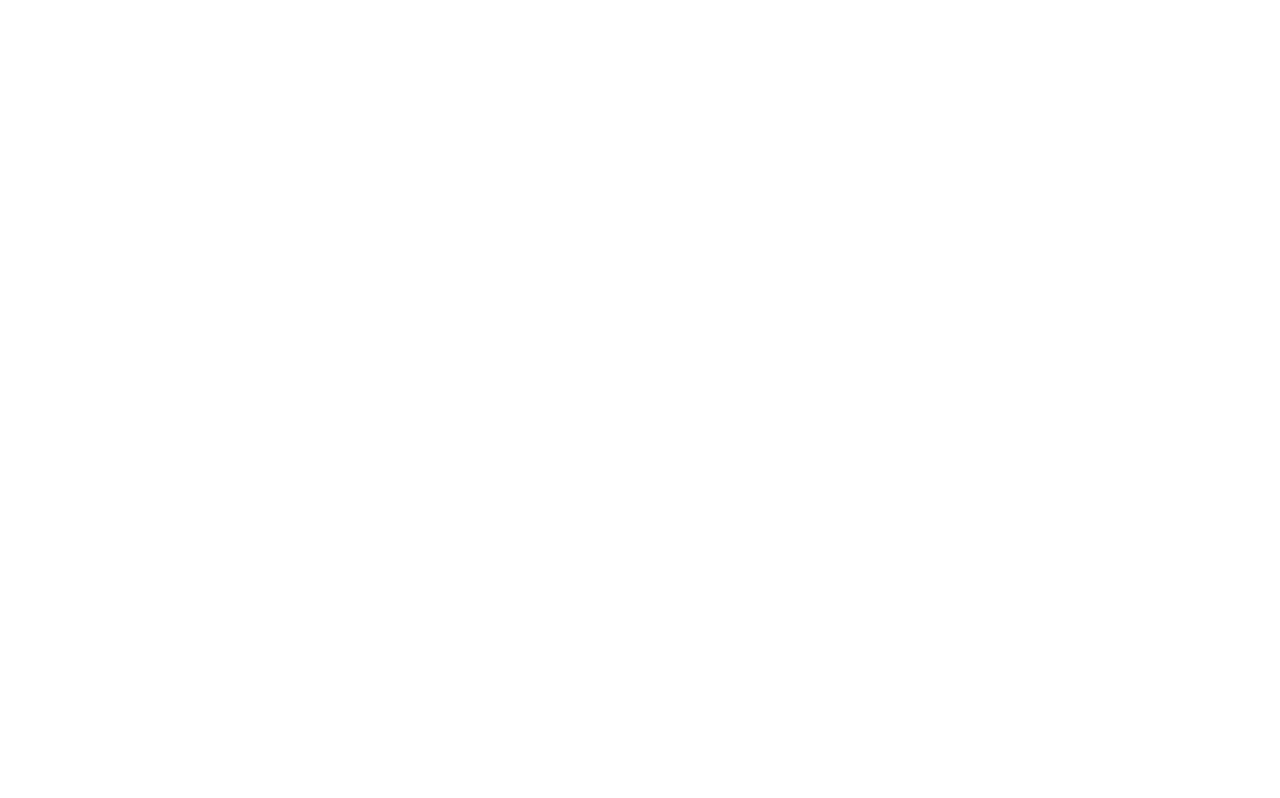
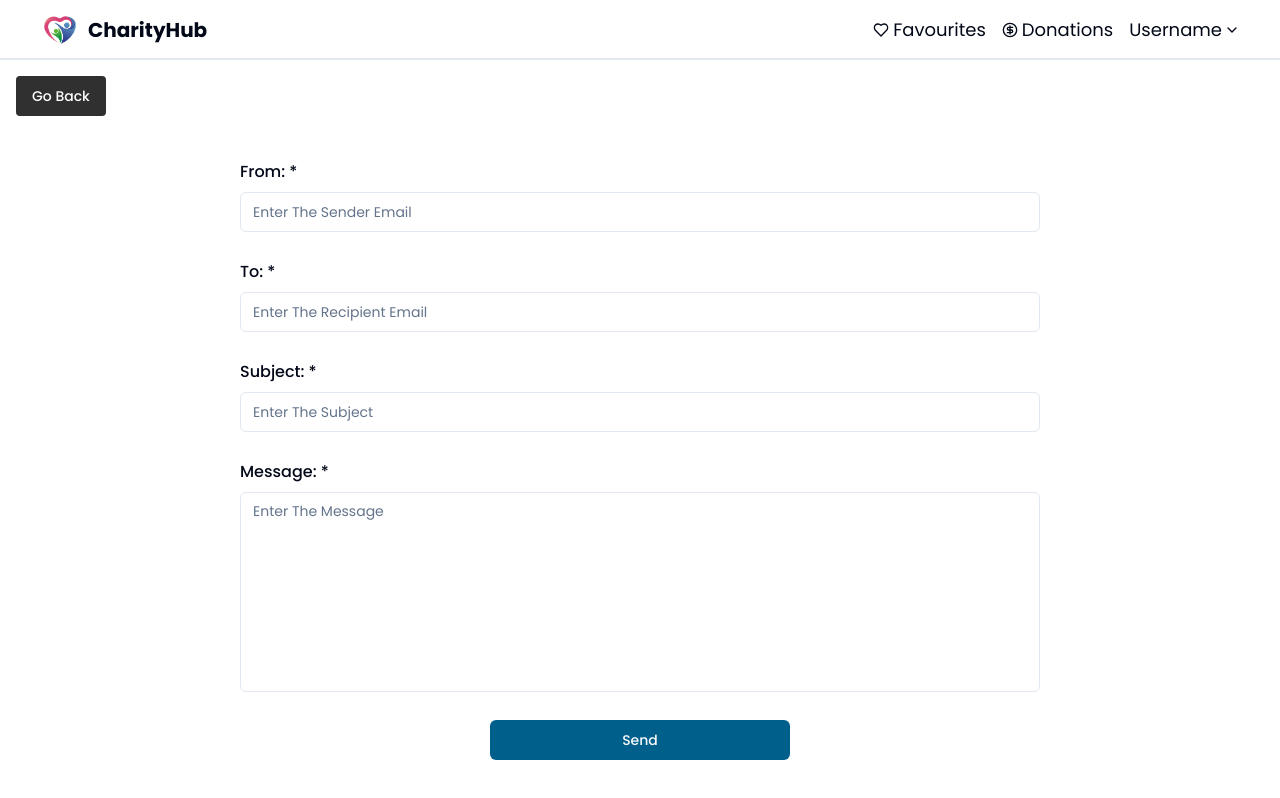
Before and after one commit to AlexandruPaul21/collective-project, a React (Vite) app in the folder application/rter-frontend/: page /volunteer in a window 1280 px wide. Before the commit this address had no page. Shown: the top 798 px of the page. Built offline with nearby package versions, Linux system fonts and the light colour scheme.

Commit message:
created the donation form and added try catch on endpoint

```diff
--- a/application/rter-frontend/src/App.tsx
+++ b/application/rter-frontend/src/App.tsx
@@ -1,24 +1,28 @@
 import MainPage from "./pages/mainPage/MainPage";
 import { Suspense } from "react";
 import { BrowserRouter, Route, Routes } from "react-router-dom";
-import DonationsPage from "./pages/mainPage/DonationsPage";
-import FavouritesPage from "./pages/mainPage/FavouritesPage";
+import DonationsPage from "./pages/donationsPage/DonationsPage";
+import FavouritesPage from "./pages/fauvoritesPage/FavouritesPage";
 
 import SignInPage from "@/pages/auth/SignInPage";
 import SignUpPage from "@/pages/auth/SignUpPage";
+import VolunteerPage from "./pages/volunteerPage/VolunteerPage";
+import { Toaster } from "sonner";
 
 function App() {
   return (
     <>
       <BrowserRouter>
         <Suspense fallback={<div>Loading...</div>}>
+          <Toaster />
           <Routes>
             <Route path="/" element={<MainPage />} />
             <Route path="/donations" element={<DonationsPage />} />
-            <Route path="/favourites" element={<FavouritesPage/>} />
+            <Route path="/favourites" element={<FavouritesPage />} />
 
-            <Route path="/sign-in" element={<SignInPage/>} />
-            <Route path="/sign-up" element={<SignUpPage/>} />
+            <Route path="/sign-in" element={<SignInPage />} />
+            <Route path="/sign-up" element={<SignUpPage />} />
+            <Route path="/volunteer" element={<VolunteerPage />} />
           </Routes>
         </Suspense>
       </BrowserRouter>
--- a/application/rter-frontend/src/components/CardsSection.tsx
+++ b/application/rter-frontend/src/components/CardsSection.tsx
@@ -2,16 +2,23 @@
 import NGOCard from "./NGOCard";
 import { getAllNGOs } from "@/apis/ngoApi";
 import { useEffect, useState } from "react";
+import { useNavigate } from "react-router-dom";
 
 const CardsSection = () => {
+  const navigate = useNavigate();
   const [ngos, setNgos] = useState<NGOProps[]>([]);
   useEffect(() => {
     (async () => {
       setNgos(await getAllNGOs("admin", "admin"));
     })();
   }, [ngos]);
+
+  const onVolunteerClick = () => {
+    navigate("/volunteer");
+  };
+
   return (
-    <div className="lg:max-w-[715px] 2xl:max-w-[1069px] items-center">
+    <div className="items-center lg:max-w-[715px] 2xl:max-w-[1069px]">
       <div className="flex flex-wrap">
         {ngos.map((ngo, index) => (
           <div key={index} className="m-2 ">
@@ -22,8 +29,8 @@
               marginTop={
                 index === 0 || index === 1 || index === 2 ? "mt-0" : "mt-5"
               }
-            onDonateClick={() => {}}
-            onVolunteerClick={() => {}}
+              onDonateClick={onVolunteerClick}
+              onVolunteerClick={onVolunteerClick}
             />
           </div>
         ))}
--- a/application/rter-frontend/src/components/NGOCard.tsx
+++ b/application/rter-frontend/src/components/NGOCard.tsx
@@ -14,7 +14,7 @@
   CardHeader,
   CardTitle,
   CardContent,
-  CardDescription,
+
   CardFooter,
 } from "./ui/card";
 import { DialogHeader, DialogFooter } from "./ui/dialog";
--- a/application/rter-frontend/src/components/Navbar.tsx
+++ b/application/rter-frontend/src/components/Navbar.tsx
@@ -17,8 +17,8 @@
   }, []);
 
   return (
-    <div className="z-1 border-gray-200 bg-white h-[7vh] w-full justify-center overflow-hidden border-b-2">
-      <div className="flex h-[7vh] flex-row items-center justify-between px-10 ">
+    <div className="z-1 border-gray-200 bg-white h-[60px] w-full justify-center overflow-hidden border-b-2">
+      <div className="flex h-[60px] flex-row items-center justify-between px-10 ">
         <div className="flex items-center gap-2">
           <img
             src="/logo.png"
--- /dev/null
+++ b/application/rter-frontend/src/components/VolunteerForm.tsx
@@ -0,0 +1,197 @@
+import * as z from "zod";
+import { useForm } from "react-hook-form";
+import {
+  Form,
+  FormControl,
+  FormField,
+  FormItem,
+  FormLabel,
+  FormMessage,
+} from "./ui/form";
+import { zodResolver } from "@hookform/resolvers/zod";
+import axios from "axios";
+import { Input } from "./ui/input";
+import { Textarea } from "./ui/textarea";
+import { Button } from "./ui/button";
+import { useNavigate } from "react-router-dom";
+import { PUBLIC_API_URL } from "@/utils/url";
+import { useEffect, useState } from "react";
+import { toast } from "sonner";
+const VolunteerForm = () => {
+  const navigate = useNavigate();
+  const formSchema = z.object({
+    from: z.string().min(1, "Sender is required"),
+    recipient: z.string().min(1, "Recipient is required"),
+    subject: z.string().min(1, "Subject is required"),
+    body: z.string().min(1, "Message is required"),
+  });
+
+  const form = useForm({
+    resolver: zodResolver(formSchema),
+    defaultValues: {
+      from: "",
+      recipient: "",
+      subject: "",
+      body: "",
+    },
+  });
+
+  const onClose = () => {
+    form.reset();
+    navigate("/");
+  };
+
+  const isLoading = form.formState.isSubmitting;
+  const [username, setUsername] = useState("");
+  const [password, setPassword] = useState("");
+
+  useEffect(() => {
+    const username = localStorage.getItem("username");
+    setUsername(username || "");
+    const password = localStorage.getItem("password");
+    setPassword(password || "");
+  }, []);
+
+  const onSubmit = async (values: z.infer<typeof formSchema>) => {
+    try {
+      const { from, body, ...otherValues } = values;
+      const updatedValues = {
+        ...otherValues,
+        body: `${body} \n This body was sent by: ${from}`,
+      };
+      const stringifiedObject = JSON.stringify(updatedValues);
+      console.log(stringifiedObject);
+      await axios.post(`${PUBLIC_API_URL}/donate/email`, stringifiedObject, {
+        headers: {
+          "Content-Type": "application/json",
+        },
+        auth: {
+          username: username,
+          password: password,
+        },
+      });
+      toast.success("Email sent successfully!");
+      onClose();
+    } catch (error: unknown) {
+      console.log(error);
+      if (typeof error === "object" && error !== null && "response" in error) {
+        const axiosError = error as { response: { status: number } };
+        switch (axiosError.response.status) {
+          case 401:
+            toast.error("Unauthorized: Please check your credentials");
+            break;
+          case 500:
+            toast.error("Server error: Please try again later");
+            break;
+          case 400:
+            toast.error("Bad request: Please check your input");
+            break;
+          case 503:
+            toast.error(
+              "Service Unavailable: The server is currently unavailable",
+            );
+            break;
+          default:
+            toast.error("An error occurred. Please try again");
+        }
+      } else {
+        toast.error("An error occurred. Please try again");
+      }
+    }
+  };
+  return (
+    <div className="relative flex h-full w-full items-center justify-center overflow-auto">
+      <Button
+        onClick={onClose}
+        className=" absolute left-0 top-0 m-4 rounded bg-[#303030] px-4 py-2 text-[#FFFFFF] hover:bg-[#202020]"
+      >
+        Go Back
+      </Button>
+      <Form {...form}>
+        <form onSubmit={form.handleSubmit(onSubmit)}>
+          <div className="flex flex-col gap-7">
+            <FormField
+              control={form.control}
+              name="from"
+              render={({ field }) => (
+                <FormItem>
+                  <FormLabel className="text-md">From: *</FormLabel>
+                  <FormControl>
+                    <Input
+                      disabled={isLoading}
+                      className="w-[300px] md:w-[500px] xl:w-[800px]"
+                      placeholder="Enter The Sender Email"
+                      {...field}
+                    />
+                  </FormControl>
+                  <FormMessage />
+                </FormItem>
+              )}
+            />
+
+            <FormField
+              control={form.control}
+              name="recipient"
+              render={({ field }) => (
+                <FormItem>
+                  <FormLabel className="text-md">To: *</FormLabel>
+                  <FormControl>
+                    <Input
+                      disabled={isLoading}
+                      className="w-[300px] md:w-[500px] xl:w-[800px]"
+                      placeholder="Enter The Recipient Email"
+                      {...field}
+                    />
+                  </FormControl>
+                  <FormMessage />
+                </FormItem>
+              )}
+            />
+            <FormField
+              control={form.control}
+              name="subject"
+              render={({ field }) => (
+                <FormItem>
+                  <FormLabel className="text-md">Subject: *</FormLabel>
+                  <FormControl>
+                    <Input
+                      disabled={isLoading}
+                      className="w-[300px] md:w-[500px] xl:w-[800px]"
+                      placeholder="Enter The Subject"
+                      {...field}
+                    />
+                  </FormControl>
+                  <FormMessage />
+                </FormItem>
+              )}
+            />
+            <FormField
+              control={form.control}
+              name="body"
+              render={({ field }) => (
+                <FormItem>
+                  <FormLabel className="text-md">Message: *</FormLabel>
+                  <FormControl>
+                    <Textarea
+                      placeholder="Enter The Message"
+                      className="h-[100px] w-[300px] resize-none whitespace-pre-wrap md:h-[200px] md:w-[500px] xl:w-[800px]"
+                      {...field}
+                    />
+                  </FormControl>
+                  <FormMessage />
+                </FormItem>
+              )}
+            />
+            <div className="flex items-center justify-center ">
+              <Button className="w-[100px] bg-[#01608b] hover:bg-[#01608b]/90 md:w-[200px] xl:w-[300px]">
+                Send
+              </Button>
+            </div>
+          </div>
+        </form>
+      </Form>
+    </div>
+  );
+};
+
+export default VolunteerForm;
--- /dev/null
+++ b/application/rter-frontend/src/pages/donationsPage/DonationsPage.tsx
@@ -0,0 +1,9 @@
+
+
+const DonationsPage = () => {
+  return (
+    <div>DonationsPage</div>
+  )
+}
+
+export default DonationsPage
--- /dev/null
+++ b/application/rter-frontend/src/pages/fauvoritesPage/FavouritesPage.tsx
@@ -0,0 +1,8 @@
+
+const FavouritesPage = () => {
+  return (
+    <div>FavouritesPage</div>
+  )
+}
+
+export default FavouritesPage
--- /dev/null
+++ b/application/rter-frontend/src/pages/volunteerPage/VolunteerPage.tsx
@@ -0,0 +1,15 @@
+import Navbar from "@/components/Navbar";
+import VolunteerForm from "@/components/VolunteerForm";
+
+const VolunteerPage = () => {
+  return (
+    <div className="h-screen">
+      <Navbar />
+      <div className="h-[100vh]">
+        <VolunteerForm />
+      </div>
+    </div>
+  );
+};
+
+export default VolunteerPage;
--- /dev/null
+++ b/application/rter-frontend/src/utils/url.ts
@@ -0,0 +1 @@
+export const PUBLIC_API_URL = "http://localhost:8080"
```
Also changed, not shown: 1 other file (tests, documents, lock files or other folders). Lines whose indentation alone changed are shown as unchanged.
